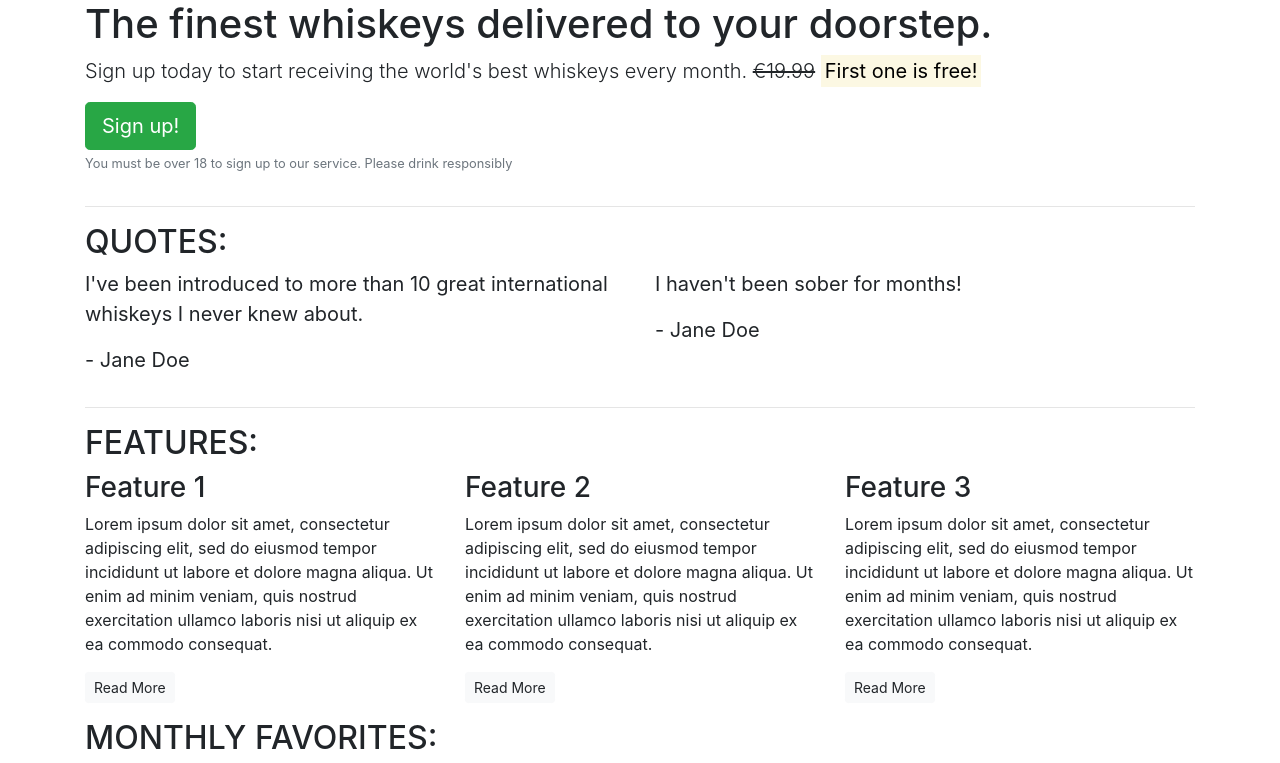
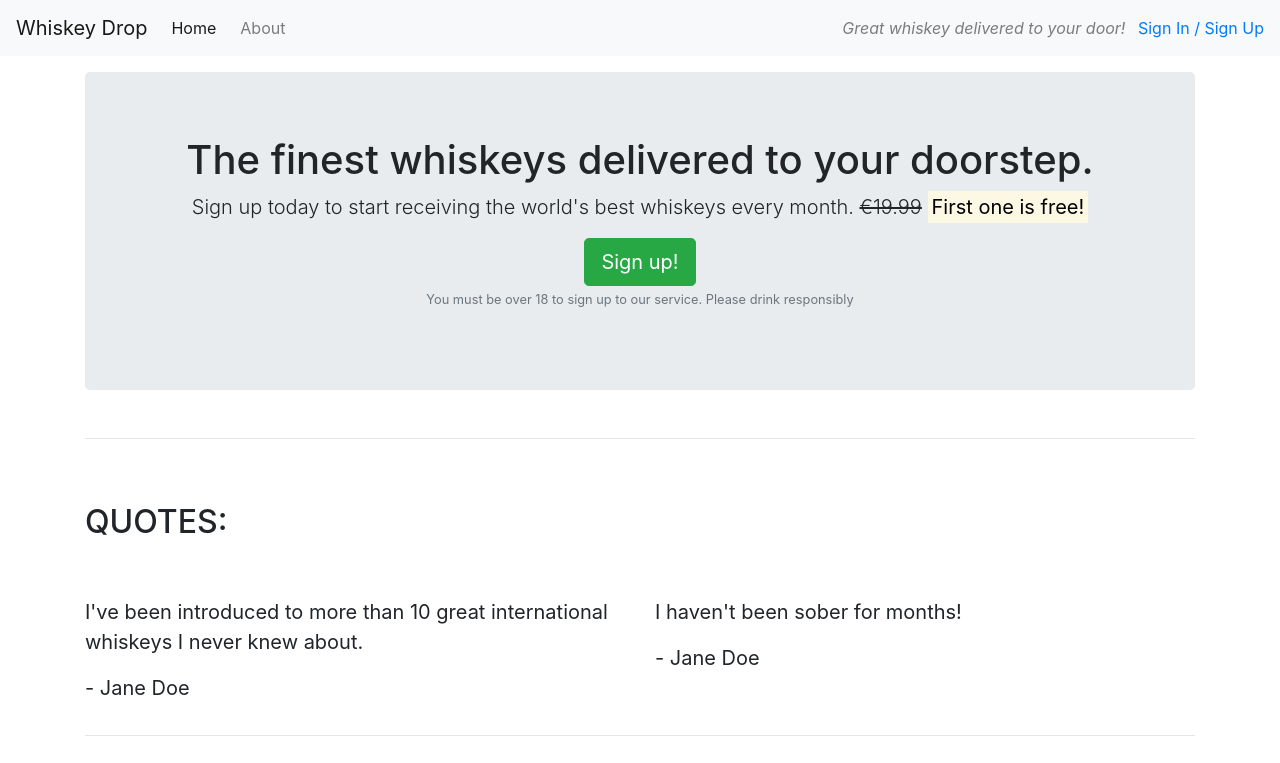
Before and after one commit to Amzzy78/Bootstrap-Project, a plain HTML site: page index.html in a window 1280 px wide. Shown: the top 763 px of the page. Drawn offline with nearby package versions, Linux system fonts and the light colour scheme.

Commit message:
Add structure to navbar and typography

```diff
--- a/index.html
+++ b/index.html
@@ -14,14 +14,30 @@
 </head>
 
 <body>
-  <article class="container">
+  <nav class="navbar navbar-light bg-light navbar-expand-sm">
+    <a href="/" class="navbar-brand">Whiskey Drop</a>
+    <ul class="navbar-nav mr-auto">
+      <li class="active nav-item mr-2"><a class="nav-link" href="/">Home</a></li>
+      <li class="nav-item mr-2"><a class="nav-link" href="/about">About</a></li>
+      <li class="nav-item mr-2 d-block d-sm-none"><a class="nav-link" href="/login">Sign In / Sign Up</a></li>
+
+    </ul>
+    <div class="d-none d-md-block">
+      <p class="navbar-text my-auto mr-2"><i>Great whiskey delivered to your door!</i></p>
+      <a href="/login">Sign In / Sign Up</a>
+    </div>
+
+  </nav>
+  <article class="container mt-3">
     <!-- Callout  (to be full width on all screen sizes)-->
     <div class="row">
       <div class="col-12">
-        <section class="callout">
+        <section class="callout jumbotron text-center">
           <h1>The finest whiskeys delivered to your doorstep.</h1>
           <p class="lead">Sign up today to start receiving the world's best whiskeys every month.
-            <s>€19.99</s> <strong><mark>First one is free!</mark></strong></p>
+            <s class="d-none d-sm-inline">€19.99</s>
+            <span class="d-inline d-sm-none"><br></span>
+            <strong><mark>First one is free!</mark></strong></p>
           <button class="btn btn-success btn-lg">Sign up!</button>
           <p class="text-muted"><small>You must be over 18 to sign up to our service. Please drink responsibly</small>
           </p>
@@ -34,18 +50,20 @@
     <!-- Quotes -->
     <section class="quotes">
       <div class="row">
-        <div class="col-12">
+        <div class="col-12 my-5">
           <h2 class="text-uppercase">Quotes:</h2>
         </div>
       </div>
       <div class="row">
-        <div class="col-12 col-md-6">  <!--occupy half the row (medium devices)-->
+        <div class="col-12 col-md-6">
+          <!--occupy half the row (medium devices)-->
           <blockquote class="blockquote">
             <p>I've been introduced to more than 10 great international whiskeys I never knew about.</p>
             <p>- Jane Doe</p>
           </blockquote>
         </div>
-        <div class="col-12 col-md-6"> <!--occupy half the row (medium devices)-->
+        <div class="col-12 col-md-6">
+          <!--occupy half the row (medium devices)-->
           <blockquote class="blockquote">
             <p>I haven't been sober for months!</p>
             <p>- Jane Doe</p>
@@ -59,12 +77,13 @@
     <!-- Features -->
     <section class="features">
       <div class="row">
-        <div class="col-12">
+        <div class="col-12 my-5">
           <h2 class="text-uppercase">Features:</h2>
         </div>
       </div>
       <div class="row">
-        <div class="col-12 col-md-6 col-lg-4">  <!--col-md-6 occupy half the row (medium devices).. class col-lg-4 is for large screen size-->
+        <div class="col-12 col-md-6 col-lg-4">
+          <!--col-md-6 occupy half the row (medium devices).. class col-lg-4 is for large screen size-->
           <div class="feature">
             <h3>Feature 1</h3>
             <p>Lorem ipsum dolor sit amet, consectetur adipiscing elit, sed do eiusmod tempor incididunt ut labore et
@@ -75,7 +94,8 @@
             <p><a class="btn btn-sm btn-light">Read More</a></p>
           </div>
         </div>
-        <div class="col-12 col-md-6 col-lg-4">  <!--occupy half the row on md(medium devices)-->
+        <div class="col-12 col-md-6 col-lg-4">
+          <!--occupy half the row on md(medium devices)-->
           <div class="feature">
             <h3>Feature 2</h3>
             <p>Lorem ipsum dolor sit amet, consectetur adipiscing elit, sed do eiusmod tempor incididunt ut labore et
@@ -86,7 +106,8 @@
             <p><a class="btn btn-sm btn-light">Read More</a></p>
           </div>
         </div>
-        <div class="col-12 d-md-none d-lg-block col-lg-4"> <!--class d-md-none means no display on medium devices...class d-lg-block to be displayed on large devices-->
+        <div class="col-12 d-md-none d-lg-block col-lg-4">
+          <!--class d-md-none means no display on medium devices...class d-lg-block to be displayed on large devices-->
           <div class="feature">
             <h3>Feature 3</h3>
             <p>Lorem ipsum dolor sit amet, consectetur adipiscing elit, sed do eiusmod tempor incididunt ut labore et
```
